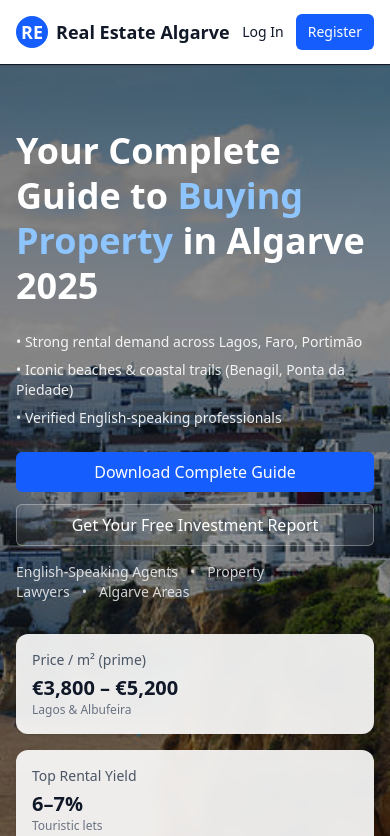
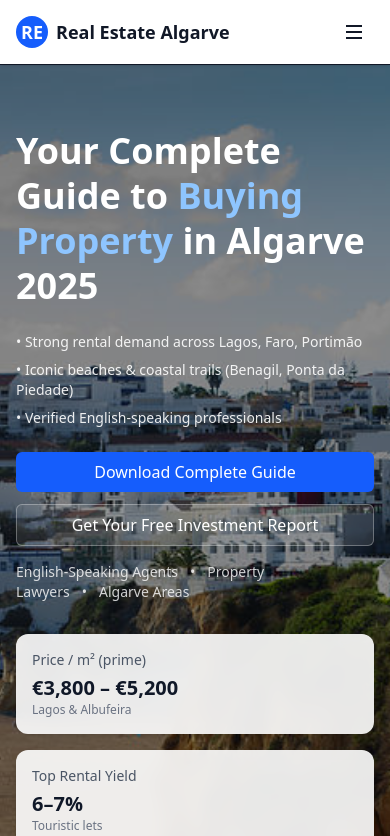
Before and after one commit to Abdoessam0/algarve-project, a Next.js app: page / in a window 390 px wide. Shown: the top 836 px of the page. Built offline with nearby package versions, Linux system fonts and the light colour scheme.

Commit message:
feat(nav): add mobile menu and ensure Explore -> /areas

```diff
--- a/src/components/steps/layout/Navbar.tsx
+++ b/src/components/steps/layout/Navbar.tsx
@@ -1,7 +1,9 @@
 // src/components/layout/Navbar.tsx
 import Link from "next/link";
+import { useState } from "react";
 
 export default function Navbar() {
+    const [open, setOpen] = useState(false);
     return (
         <header className="fixed md:sticky top-0 inset-x-0 z-50 w-full bg-white border-b shadow-sm">
             <nav className="container mx-auto flex items-center justify-between px-4 h-16">
@@ -21,8 +23,13 @@ export default function Navbar() {
                     <Link href="/areas" className="hover:text-black">Explore</Link>
                 </div>
 
+                {/* Mobile menu button */}
+                <button aria-label="Toggle menu" className="md:hidden p-2 rounded hover:bg-gray-100" onClick={() => setOpen(v => !v)}>
+                    <svg width="24" height="24" viewBox="0 0 24 24" fill="none" stroke="currentColor" strokeWidth="2"><path d="M4 6h16M4 12h16M4 18h16"/></svg>
+                </button>
+
                 {/* Auth (right) */}
-                <div className="flex items-center gap-3">
+                <div className="hidden md:flex items-center gap-3">
                     <Link href="/login" className="text-sm hover:underline">Log In</Link>
                     <Link
                         href="/partners/apply"
@@ -32,6 +39,21 @@ export default function Navbar() {
                     </Link>
                 </div>
             </nav>
+            {/* Mobile dropdown */}
+            {open && (
+                <div className="md:hidden border-t bg-white">
+                    <nav className="container mx-auto px-4 py-3 flex flex-col gap-3 text-gray-800 text-sm">
+                        <Link onClick={() => setOpen(false)} href="/professionals" className="hover:text-black">Professionals</Link>
+                        <Link onClick={() => setOpen(false)} href="/news" className="hover:text-black">News</Link>
+                        <Link onClick={() => setOpen(false)} href="/blog" className="hover:text-black">Blog</Link>
+                        <Link onClick={() => setOpen(false)} href="/areas" className="hover:text-black">Explore</Link>
+                        <div className="pt-2 flex items-center gap-3">
+                            <Link onClick={() => setOpen(false)} href="/login" className="hover:underline">Log In</Link>
+                            <Link onClick={() => setOpen(false)} href="/partners/apply" className="rounded-md bg-blue-600 px-3 py-2 text-white text-sm">Register</Link>
+                        </div>
+                    </nav>
+                </div>
+            )}
         </header>
     );
 }
```
